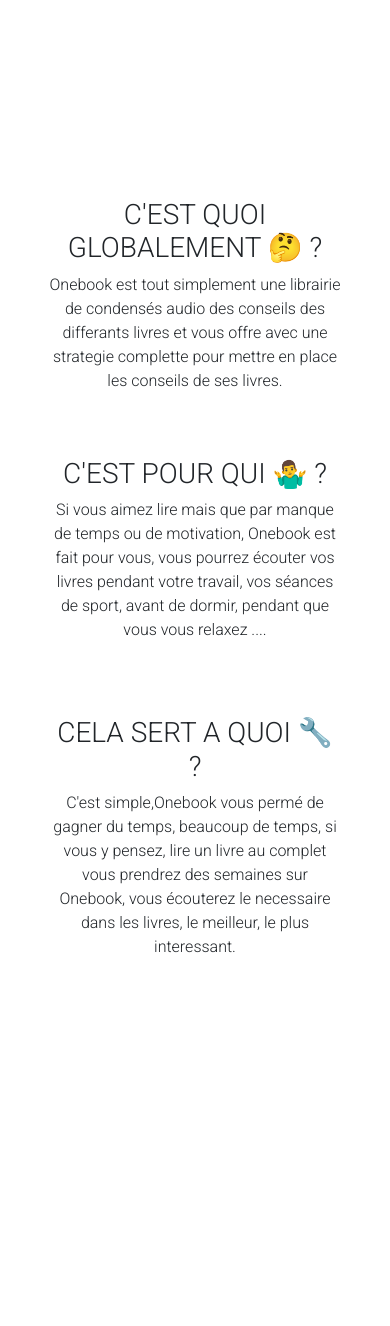
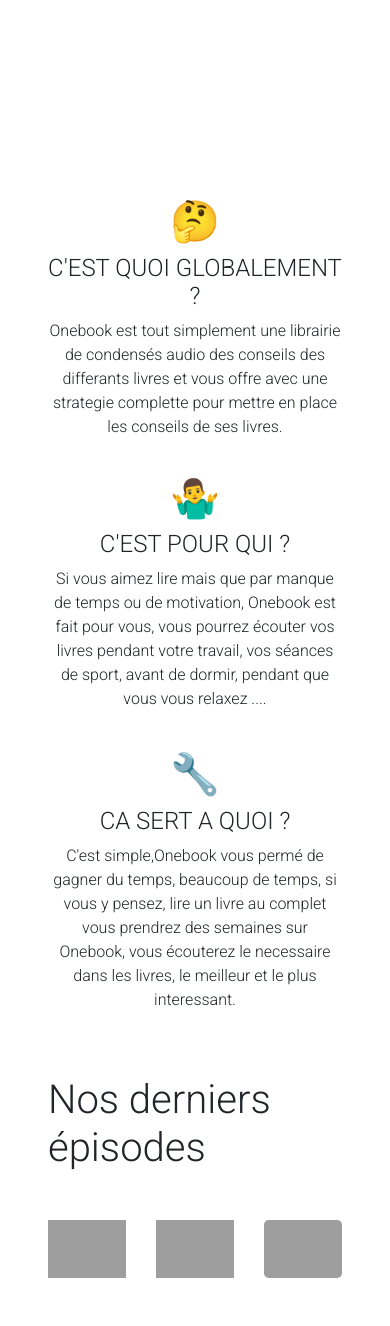
Before and after one commit to MehdiKhoudali/onebook, a Django app: page / in a window 390 px wide. Shown: the part 666-1992 px from the top of the page. Before the commit the page ends 1619 px from the top, so only its background shows below. Run offline with Django 4.2, Linux system fonts and the light colour scheme; grey boxes are pictures that could not be loaded.

Commit message:
correct the static files

```diff
--- a/example/templates/home.html
+++ b/example/templates/home.html
@@ -6,7 +6,6 @@
         <div class="left">
             <img class="mb-4 rounded-lg md:w-[70%]" src="https://imgs.search.brave.com/bbKKHp_b17v7CiEZwNk7YsKAYhnaBaGyR53Rep1lwi8/rs:fit:1200:1200:1/g:ce/aHR0cHM6Ly9jZG4y/LnBlbmd1aW4uY29t/LmF1L2NvdmVycy9v/cmlnaW5hbC85Nzgw/MjQxMTg0ODM3Lmpw/Zw">
         </div>
-
         <div class="right" class="right">
             <h1>Ameliorez vous grace au livres livres 📚 et à leurs conseils</h1>
             <p>Des condensés 🔊 audio des conseils des meilleurs livres et une strategie complette pour appliquer leurs conseils dans
@@ -14,21 +13,31 @@
             <a class="btn btn-outline-secondary border-0 text-white my-2" href="/" id="essaie">60 jours d'essai gratuits</a>
             <p>Profitez des condensés audio des conseils de livres et une strategie complette pour les mettres en place dans
                 votre vie gratuitement pendant 2 mois ensuite c'est 6.99€/mois.</p>
-
         </div>
     </section>
     <section class="hero_about mx-5 my-5">
         <div class="mx-0">
-        <h3>C'EST QUOI GLOBALEMENT 🤔 ?</h3>
+            <h1>🤔</h1>
+            <h4>C'EST QUOI GLOBALEMENT ?</h4>
             <p>Onebook est tout simplement une librairie de condensés audio des conseils des differants livres et vous offre avec une strategie complette pour mettre en place les conseils de ses livres.</p>
         </div>
         <div class="mx-0">
-        <h3>C'EST POUR QUI 🤷‍♂️ ?</h3>
+            <h1>🤷‍♂️</h1>
+            <h4>C'EST POUR QUI ?</h4>
             <p>Si vous aimez lire mais que par manque de temps ou de motivation, Onebook est fait pour vous, vous pourrez écouter vos livres pendant votre travail, vos séances de sport, avant de dormir, pendant que vous vous relaxez ....</p>
         </div>
         <div class="mx-0">
-        <h3>CELA SERT A QUOI 🔧 ?</h3>
-        <p>C'est simple,Onebook vous permé de gagner du temps, beaucoup de temps, si vous y pensez, lire un livre au complet vous prendrez des semaines sur Onebook, vous écouterez le necessaire dans les livres, le meilleur, le plus interessant. </p>
+            <h1>🔧</h1>
+            <h4>CA SERT A QUOI ?</h4>
+            <p>C'est simple,Onebook vous permé de gagner du temps, beaucoup de temps, si vous y pensez, lire un livre au complet vous prendrez des semaines sur Onebook, vous écouterez le necessaire dans les livres, le meilleur et le plus interessant. </p>
+        </div>
+    </section>
+    <section class="mx-5">
+        <h1>Nos derniers épisodes</h1>
+        <div class="last_episodes my-5">
+            <img src="https://cdn2.penguin.com.au/covers/original/9780552177528.jpg">
+            <img src="https://imgs.search.brave.com/bbKKHp_b17v7CiEZwNk7YsKAYhnaBaGyR53Rep1lwi8/rs:fit:1200:1200:1/g:ce/aHR0cHM6Ly9jZG4y/LnBlbmd1aW4uY29t/LmF1L2NvdmVycy9v/cmlnaW5hbC85Nzgw/MjQxMTg0ODM3Lmpw/Zw">
+            <img class="rounded-lg shadow-[0_35px_60px_-15px_rgba(0,0,0,50)]" src="https://cdn2.penguin.com.au/covers/original/9781761048197.jpg">
         </div>
     </section>
 {% endblock %}
--- a/static/css/reset.css
+++ b/static/css/reset.css
@@ -13,88 +13,3 @@ button {
     align-items: center;
     line-height: 0;
 }
-
-/* home page */
-#essaie {
-    background-color: #957DAD;
-}
-#essaie:hover {
-    background-color: #88729e;
-}
-#navbar {
-    background-color: white;
-    width: 100%;
-}
-.hero {
-    display: flex;
-    justify-content: space-between;
-    width: 100%;
-    height: 88vh;
-    align-items: center;
-}
-.right {
-    width: 50%;
-    align-items: center;
-    height: 100%;
-    padding: 50px;
-}
-.right * {
-    width: 100%;
-    align-items: center;
-    text-align: center;
-    letter-spacing: 1px;
-}
-.right h1 {
-    font-size: 3rem;
-}
-.right p {
-    color: gray;
-}
-.left {
-    width: 50%;
-    height: 100%;
-    align-items: center;
-    text-align: center;
-}
-.left img {
-    width: 50%;
-    text-align: center;
-}
-.entreprise img, svg {
-    width: 150px;
-    height: 50px;
-}
-.hero_about {
-    display: grid;
-    grid-template-columns: repeat(3, 1fr);
-    grid-template-rows: 1fr;
-    grid-column-gap: 30px;
-    grid-row-gap: 0px;
-}
-@media screen and (max-width:900px)  {
-    .left {
-        display: none;
-    }
-    .right {
-        width: 100%;
-        background-position: center;
-        background-size: cover;
-        filter: sepia(2px);
-    }
-    .right h1 {
-        font-size: 2rem;
-    }
-    .hero {
-        height: 90vh;
-    }
-    .hero_about {
-        display: grid;
-        grid-template-columns: 1fr;
-        grid-template-rows: repeat(3, 1fr);
-        grid-column-gap: 30px;
-        grid-row-gap: 0px;
-    }
-}
-.hero_about {
-    text-align: center;
-}
--- a/templates/base.html
+++ b/templates/base.html
@@ -8,13 +8,150 @@
     <meta name="viewport" content="width=device-width, initial-scale=1.0">
     <title>Onebook</title>
     <link rel="stylesheet" href="{% static 'css/reset.css' %}">
-    <link rel="stylesheet" href="https://cdn.jsdelivr.net/npm/bootstrap@4.3.1/dist/css/bootstrap.min.css" integrity="sha384-ggOyR0iXCbMQv3Xipma34MD+dH/1fQ784/j6cY/iJTQUOhcWr7x9JvoRxT2MZw1T" crossorigin="anonymous">
+    <link rel="stylesheet" href="https://cdn.jsdelivr.net/npm/bootstrap@4.3.1/dist/css/bootstrap.min.css"
+        integrity="sha384-ggOyR0iXCbMQv3Xipma34MD+dH/1fQ784/j6cY/iJTQUOhcWr7x9JvoRxT2MZw1T" crossorigin="anonymous">
     <link rel="preconnect" href="https://fonts.googleapis.com">
     <link rel="preconnect" href="https://fonts.gstatic.com" crossorigin>
     <link href="https://fonts.googleapis.com/css2?family=Roboto:wght@300&display=swap" rel="stylesheet">
 </head>
 
 <body>
+    <style>
+        * {
+            margin: 0;
+            padding: 0;
+            box-sizing: border-box;
+            text-decoration: none;
+            list-style-type: none;
+            font-family: 'Roboto', sans-serif;
+        }
+
+        a {
+            color: inherit;
+        }
+
+        button {
+            align-items: center;
+            line-height: 0;
+        }
+
+        /* home page */
+        #essaie {
+            background-color: #957DAD;
+        }
+
+        #essaie:hover {
+            background-color: #88729e;
+        }
+
+        #navbar {
+            background-color: white;
+            width: 100%;
+        }
+
+        .hero {
+            display: flex;
+            justify-content: space-between;
+            width: 100%;
+            height: 88vh;
+            align-items: center;
+        }
+
+        .right {
+            width: 50%;
+            align-items: center;
+            height: 100%;
+            padding: 50px;
+        }
+
+        .right * {
+            width: 100%;
+            align-items: center;
+            text-align: center;
+            letter-spacing: 1px;
+        }
+
+        .right h1 {
+            font-size: 3rem;
+        }
+
+        .right p {
+            color: gray;
+        }
+
+        .left {
+            width: 50%;
+            height: 100%;
+            align-items: center;
+            text-align: center;
+        }
+
+        .left img {
+            width: 50%;
+            text-align: center;
+        }
+
+        .entreprise img,
+        svg {
+            width: 150px;
+            height: 50px;
+        }
+
+        .hero_about {
+            display: grid;
+            grid-template-columns: repeat(3, 1fr);
+            grid-template-rows: 1fr;
+            grid-column-gap: 30px;
+            grid-row-gap: 0px;
+        }
+
+        .hero_about {
+            text-align: center;
+        }
+
+        .last_episodes {
+            display: grid;
+            grid-template-columns: repeat(3, 1fr);
+            grid-template-rows: 1fr;
+            grid-column-gap: 30px;
+            grid-row-gap: 0px;
+            text-align: center !important;
+        }
+
+        .last_episodes img {
+            width: 100%;
+            text-align: center;
+        }
+
+        @media screen and (max-width:900px) {
+            .left {
+                display: none;
+            }
+
+            .right {
+                width: 100%;
+                background-position: center;
+                background-size: cover;
+                filter: sepia(2px);
+            }
+
+            .right h1 {
+                font-size: 2rem;
+            }
+
+            .hero {
+                height: 90vh;
+            }
+
+            .hero_about {
+                display: grid;
+                grid-template-columns: 1fr;
+                grid-template-rows: repeat(3, 1fr);
+                grid-column-gap: 30px;
+                grid-row-gap: 0px;
+            }
+        }
+    </style>
     <nav class="navbar navbar-expand-md navbar-light bg-white px-4" id="navbar">
         <a class="navbar-brand" href="#">onebook</a>
         <button class="navbar-toggler" type="button" data-toggle="collapse" data-target="#navbarsExample04"
@@ -46,7 +183,6 @@
     {% block content %}
     {% endblock %}
 
-
     <script src="https://code.jquery.com/jquery-3.3.1.slim.min.js"
         integrity="sha384-q8i/X+965DzO0rT7abK41JStQIAqVgRVzpbzo5smXKp4YfRvH+8abtTE1Pi6jizo"
         crossorigin="anonymous"></script>
```
Lines whose indentation alone changed are shown as unchanged.
